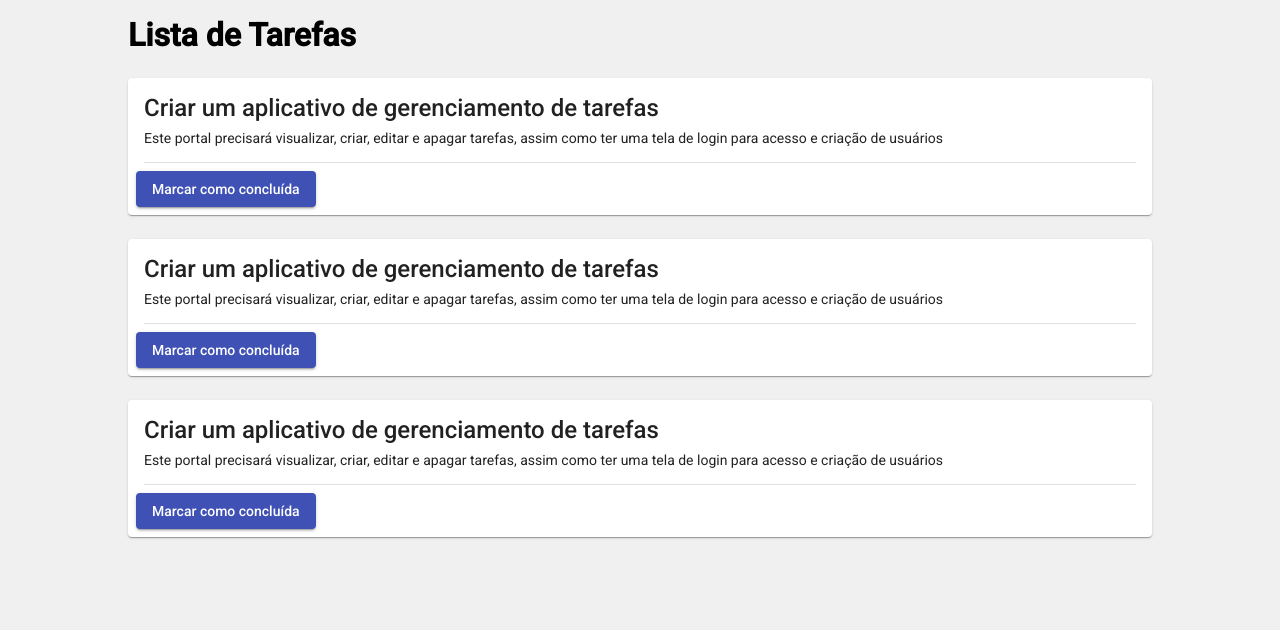
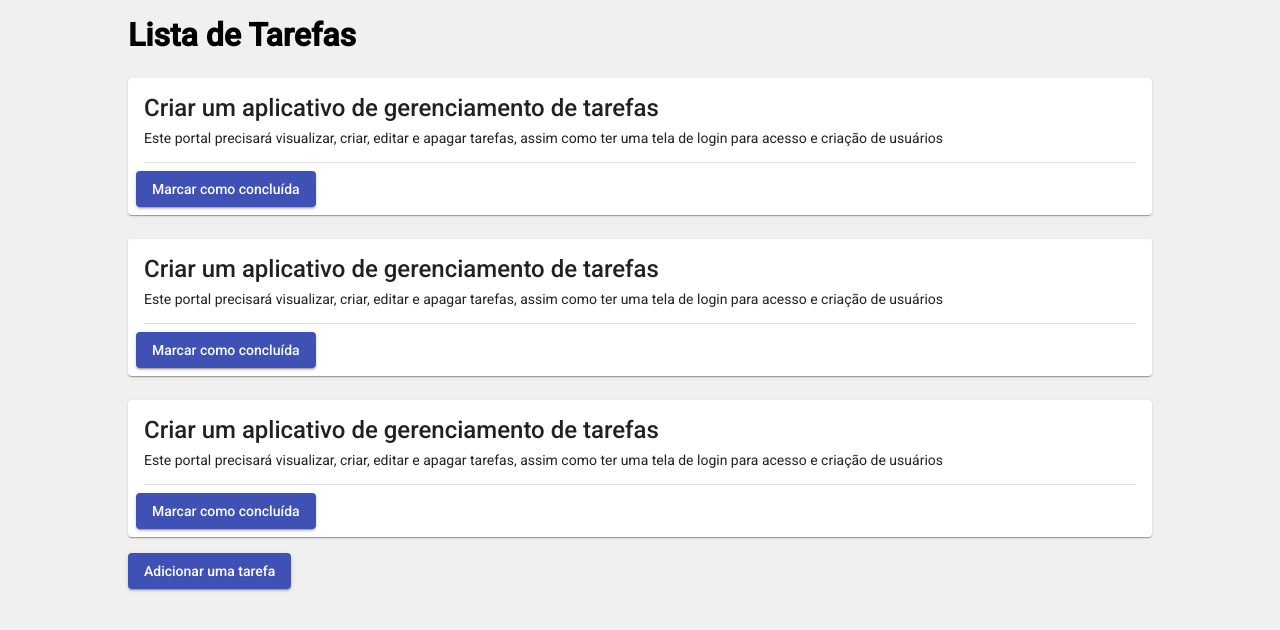
Before and after one commit to leouno99/task-manager, an Angular app: page /task-list in a window 1280 px wide. Shown: the top 630 px of the page. Built offline with nearby package versions, Linux system fonts and the light colour scheme.

Commit message:
Chamada do dialog para criação de tarefa

```diff
--- a/src/app/task-list/task-list.component.html
+++ b/src/app/task-list/task-list.component.html
@@ -2,4 +2,6 @@
     <h1 class="title">Lista de Tarefas</h1>
 
     <task-card class="task-card" *ngFor="let task of taskList" [task]="task"></task-card>
+
+    <button class="create-task-btn" mat-raised-button color="primary" (click)="onAddTask()">Adicionar uma tarefa</button>
 </div>
--- a/src/app/task-list/task-list.component.scss
+++ b/src/app/task-list/task-list.component.scss
@@ -1,9 +1,4 @@
-@import './../../assets/variables';
-
 .task-list {
-    background-color: $grayF0;
-    height: 100%;
-
     >.title {
         margin-top: 0;
         padding-top: 1rem;
@@ -12,4 +7,8 @@
     >.task-card {
         margin-top: 1rem;
     }
+
+    >.create-task-btn {
+        margin-top: 1rem;
+    }
 }
--- a/src/app/task-list/task-list.component.ts
+++ b/src/app/task-list/task-list.component.ts
@@ -1,5 +1,7 @@
 import { Component, OnInit } from '@angular/core';
 import { Task } from '../models/task';
+import { MatDialog } from '@angular/material/dialog';
+import { TaskFormDialogComponent } from './dialogs/task-form-dialog/task-form-dialog.component';
 
 @Component({
   selector: 'app-task-list',
@@ -26,9 +28,21 @@ export class TaskListComponent implements OnInit {
     }
   ]
 
-  constructor() { }
+  constructor(public dialog: MatDialog) { }
 
   ngOnInit(): void {
   }
 
+  onAddTask() {
+    let dialogRef = this.dialog.open(TaskFormDialogComponent, { width: "600px", autoFocus: false });
+
+    dialogRef.afterClosed().subscribe(
+      res => {
+        if (res) {
+          this.taskList.push(res);
+        }
+      }
+    )
+  }
+
 }
```
